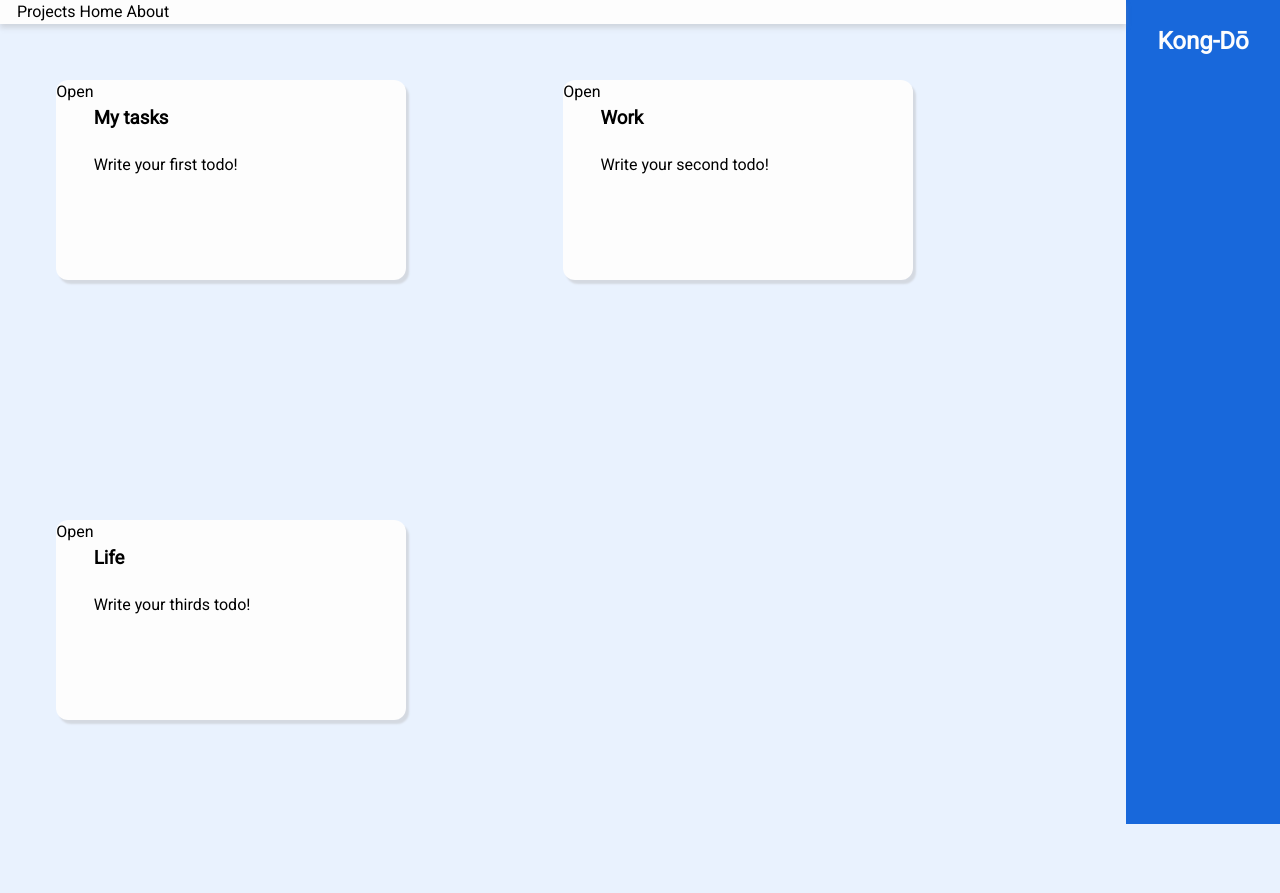
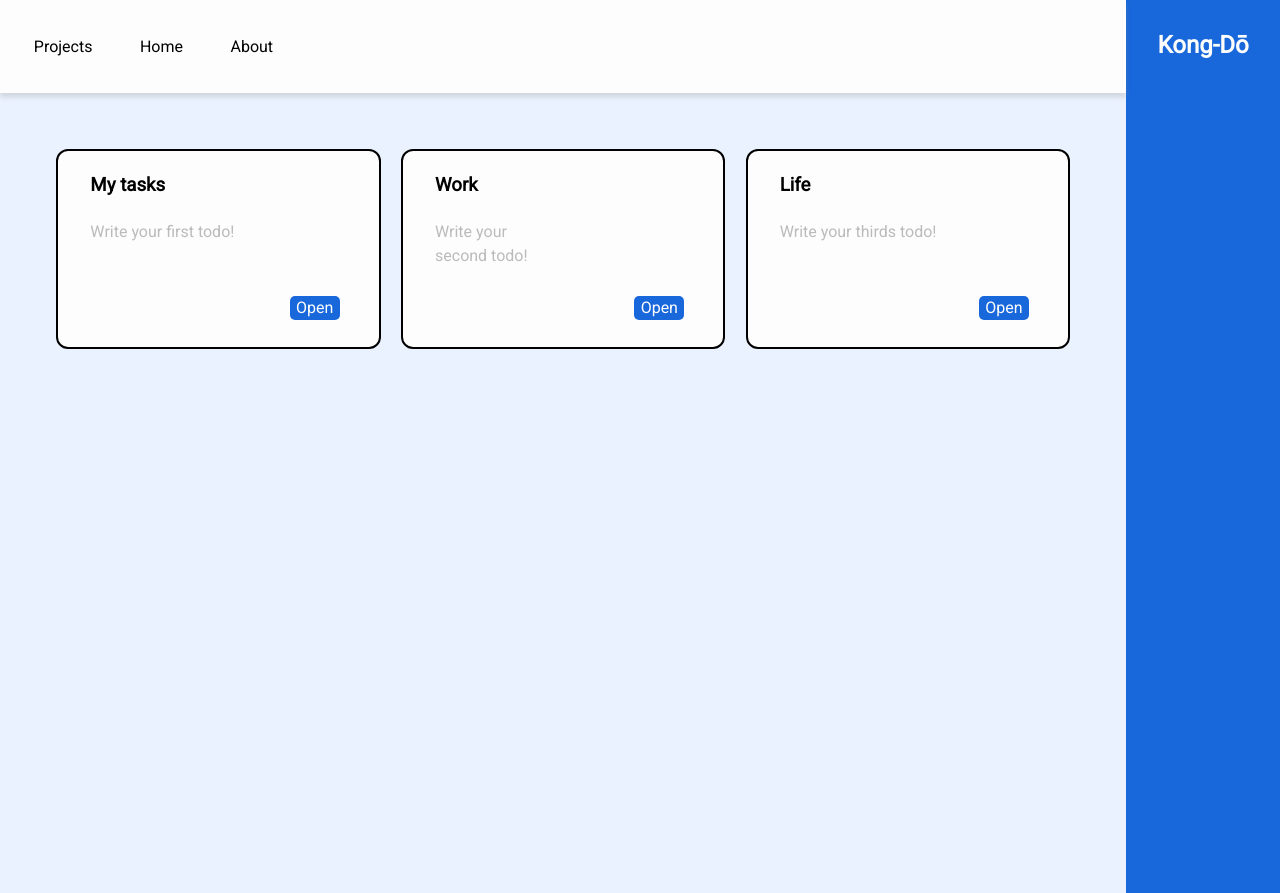
Before and after one commit to mp-v99/Todo-List, a website built with webpack: page src/index.html in a window 1280 px wide. Before the commit the page ends 824 px from the top, so only its background shows below. Built offline with nearby package versions, Linux system fonts and the light colour scheme.

Commit message:
style: define open_project btn styles

```diff
--- a/src/styles.css
+++ b/src/styles.css
@@ -5,6 +5,7 @@
     --dominant-color: #e9f2fe;
     --dominant-secondary-color: #fdfdfd;
     --theme-color: #1868db;
+    --soft-gray: #a3a3a3bd;
     --text-font: Roboto, Arial, Helvetica, sans-serif;
 }
 
@@ -101,7 +102,7 @@ html *::-webkit-scrollbar {
     grid-row: 1 / 2;
 
     display: grid;
-    grid-template-columns: 1fr 1fr;
+    grid-template-columns: repeat(4, 1fr);
 
     align-content: center;
 
@@ -114,7 +115,20 @@ html *::-webkit-scrollbar {
     box-shadow: 0px 4px 5px 0px #918f8f49;
 
     z-index: 1;
+
+    min-height: 93px;
 }
+
+#header>nav {
+    grid-column: 1 / 2;
+
+    display: flex;
+    align-items: center;
+    justify-content: space-around;
+
+    gap: 5%;
+}
+
 
 #logo {
 
@@ -165,6 +179,7 @@ html *::-webkit-scrollbar {
 
     padding: 5%;
 
+
 }
 
 /* Articles Layout: */
@@ -172,9 +187,12 @@ html *::-webkit-scrollbar {
 #projects_section {
     flex: 1;
     display: grid;
-    grid-template-columns: repeat(auto-fill, minmax(366px, 1fr));
-    grid-auto-rows: minmax(440px, 460px);
+    grid-template-columns: repeat(auto-fill, minmax(300px, 1fr));
+    grid-auto-rows: minmax(200px, 220px);
 
+    grid-auto-flow: row;
+
+    gap: 2%;
 }
 
 #projects_section>h1 {
@@ -183,7 +201,7 @@ html *::-webkit-scrollbar {
 
 #projects_section>article {
     display: grid;
-    grid-template-columns: 10fr 80fr 10fr;
+    grid-template-columns: 10fr 25fr 25fr 40fr;
     grid-template-rows: 10fr 25fr 25fr 40fr;
 
 
@@ -194,14 +212,36 @@ html *::-webkit-scrollbar {
     width: clamp(250px, 100%, 350px);
     height: 200px;
 
-    box-shadow: 3px 4px 2px 0px #d4d9e1;
+    border: 2px solid black;
 }
 
 #projects_section>article>h3 {
-    grid-column: 2 / 3;
+    grid-column: 2 / 4;
     grid-row: 2 / 3;
 }
 #projects_section>article>p {
-    grid-column: 2 / 3;
+    grid-column: 2 / 4;
     grid-row: 3 / 4;
+
+    color: var(--soft-gray);
 }
+
+#projects_section>article>button {
+    grid-column: 4 / 5;
+    grid-row: 4 / 5;
+
+    background-color: var(--theme-color);
+
+    height: fit-content;
+    width: fit-content;
+
+    align-self: center;
+    justify-self: center;
+
+    padding-left: 5%;
+    padding-right: 5%;
+
+    border-radius: 5px;
+
+    color: var(--dominant-secondary-color);
+}
```
